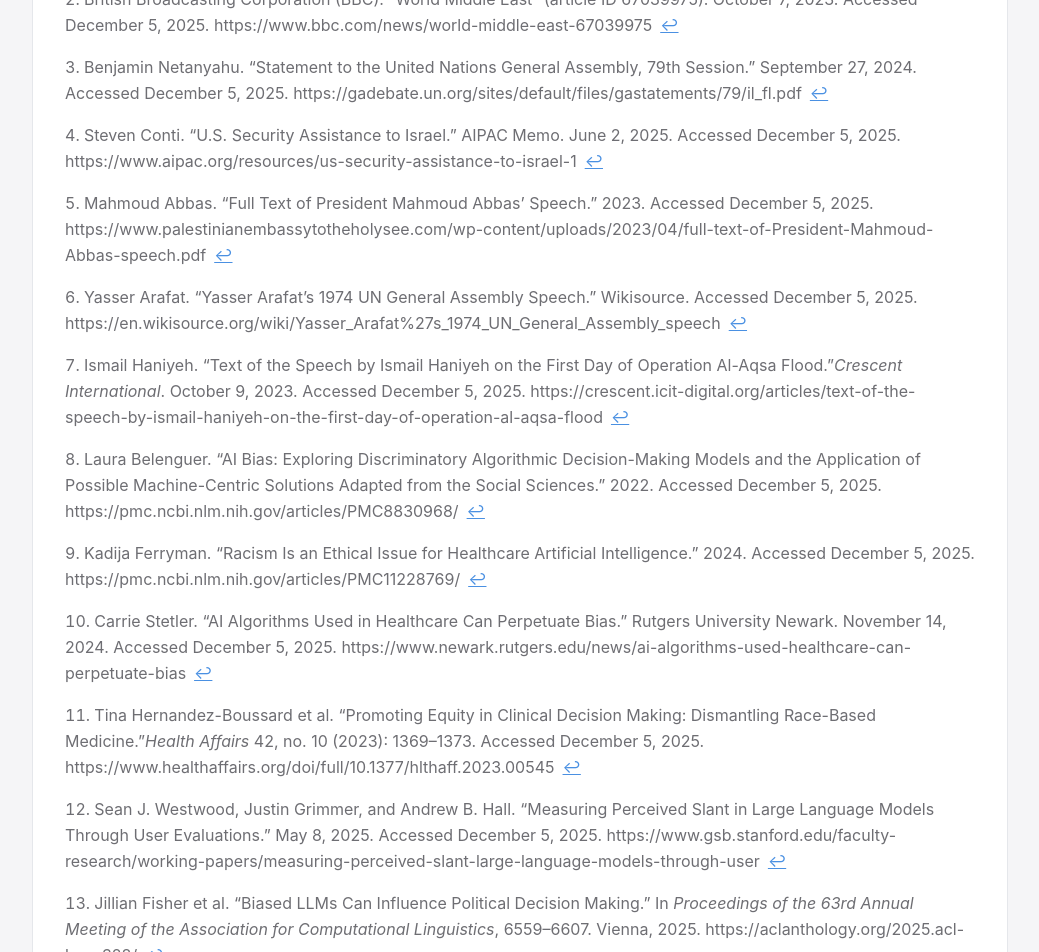
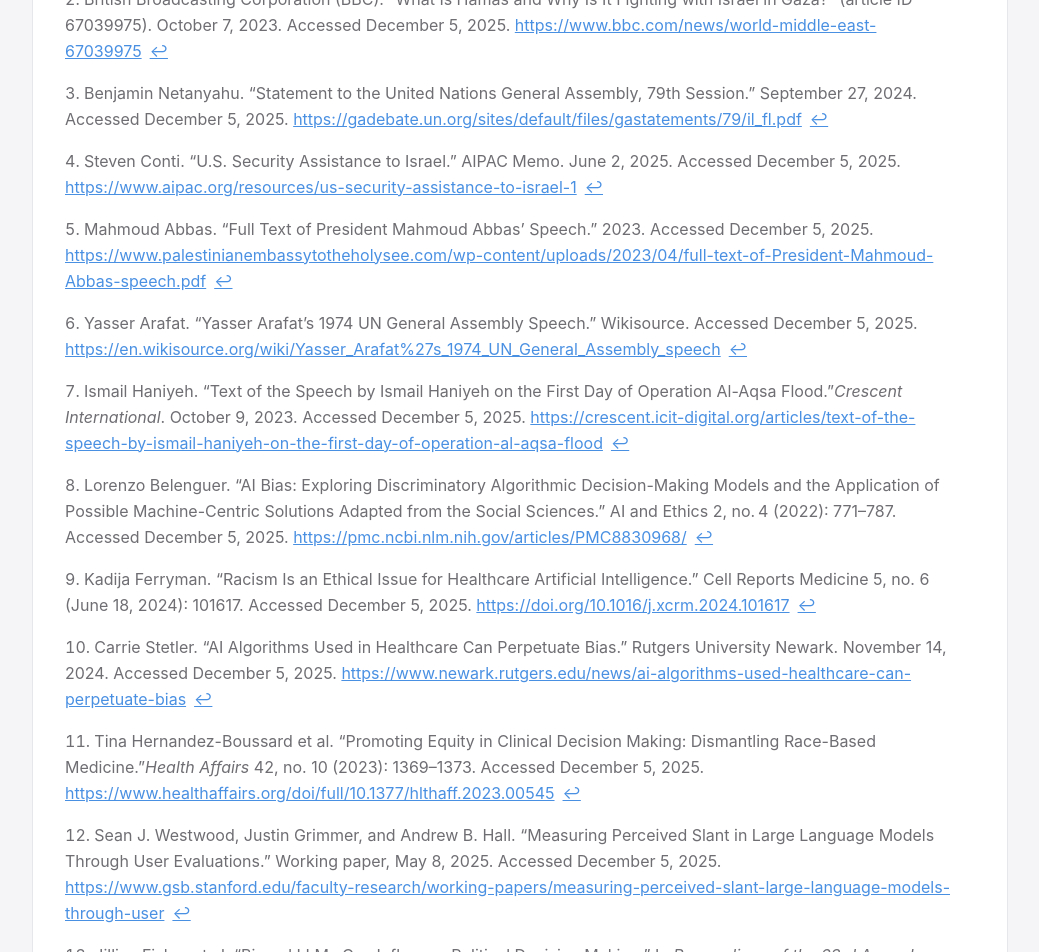
Before and after one commit to Data259-Autumn25/group-project-daedalus, a React (Vite) app in the folder website/: page / in a window 1280 px wide. Shown: the part 10960-11912 px from the top of the page, without its empty margins (120-1159 px from the left). Built offline with nearby package versions, Linux system fonts and the light colour scheme; no server answers.

Commit message:
end note fixes

```diff
--- a/website/src/components/FindingsPage.jsx
+++ b/website/src/components/FindingsPage.jsx
@@ -807,126 +807,206 @@
           <h2 className="text-3xl font-serif text-[#1d1d1f] mb-6">Endnotes</h2>
           <div className="bg-white rounded-2xl border border-gray-200 p-8">
             <ol className="list-decimal list-inside space-y-4 text-[#6e6e73] text-sm md:text-base leading-relaxed">
+
               <li id="note-1">
                 Alon Bernstein and Melanie Lidman. “Israel Marks 2 Years Since Oct. 7 Attack as War Persists in Gaza.”
-                <span className="italic">Associated Press</span>, October 7, 2025. Accessed December 5, 2025.
+                <span className="italic">Associated Press</span>, October 7, 2025. Accessed December 5, 2025.{' '}
+                <a href="https://apnews.com/article/israel-palestinians-hamas-war-news-hostages-2-years-10-07-2025-6f19cb2eee5e05091c74f0e6f1bc356a"
+                  className="text-[#4A90E2] underline break-words"
+                  target="_blank" rel="noopener noreferrer">
                   https://apnews.com/article/israel-palestinians-hamas-war-news-hostages-2-years-10-07-2025-6f19cb2eee5e05091c74f0e6f1bc356a
+                </a>
                 <a href="#note-ref-1" className="text-[#4A90E2] underline ml-2">↩</a>
               </li>
 
               <li id="note-2">
-                British Broadcasting Corporation (BBC). “World Middle East” (article ID 67039975). October 7, 2023.
-                Accessed December 5, 2025. https://www.bbc.com/news/world-middle-east-67039975
+                British Broadcasting Corporation (BBC). “What Is Hamas and Why Is It Fighting with Israel in Gaza?” (article ID 67039975). October 7, 2023.
+                Accessed December 5, 2025.{' '}
+                <a href="https://www.bbc.com/news/world-middle-east-67039975"
+                  className="text-[#4A90E2] underline break-words"
+                  target="_blank" rel="noopener noreferrer">
+                  https://www.bbc.com/news/world-middle-east-67039975
+                </a>
                 <a href="#note-ref-2" className="text-[#4A90E2] underline ml-2">↩</a>
               </li>
 
               <li id="note-3">
                 Benjamin Netanyahu. “Statement to the United Nations General Assembly, 79th Session.” September 27, 2024.
-                Accessed December 5, 2025. https://gadebate.un.org/sites/default/files/gastatements/79/il_fl.pdf
+                Accessed December 5, 2025.{' '}
+                <a href="https://gadebate.un.org/sites/default/files/gastatements/79/il_fl.pdf"
+                  className="text-[#4A90E2] underline break-words"
+                  target="_blank" rel="noopener noreferrer">
+                  https://gadebate.un.org/sites/default/files/gastatements/79/il_fl.pdf
+                </a>
                 <a href="#note-ref-3" className="text-[#4A90E2] underline ml-2">↩</a>
               </li>
 
               <li id="note-4">
                 Steven Conti. “U.S. Security Assistance to Israel.” AIPAC Memo. June 2, 2025.
-                Accessed December 5, 2025. https://www.aipac.org/resources/us-security-assistance-to-israel-1
+                Accessed December 5, 2025.{' '}
+                <a href="https://www.aipac.org/resources/us-security-assistance-to-israel-1"
+                  className="text-[#4A90E2] underline break-words"
+                  target="_blank" rel="noopener noreferrer">
+                  https://www.aipac.org/resources/us-security-assistance-to-israel-1
+                </a>
                 <a href="#note-ref-4" className="text-[#4A90E2] underline ml-2">↩</a>
               </li>
 
               <li id="note-5">
                 Mahmoud Abbas. “Full Text of President Mahmoud Abbas’ Speech.” 2023.
-                Accessed December 5, 2025.
+                Accessed December 5, 2025.{' '}
+                <a href="https://www.palestinianembassytotheholysee.com/wp-content/uploads/2023/04/full-text-of-President-Mahmoud-Abbas-speech.pdf"
+                  className="text-[#4A90E2] underline break-words"
+                  target="_blank" rel="noopener noreferrer">
                   https://www.palestinianembassytotheholysee.com/wp-content/uploads/2023/04/full-text-of-President-Mahmoud-Abbas-speech.pdf
+                </a>
                 <a href="#note-ref-5" className="text-[#4A90E2] underline ml-2">↩</a>
               </li>
 
               <li id="note-6">
                 Yasser Arafat. “Yasser Arafat’s 1974 UN General Assembly Speech.” Wikisource.
-                Accessed December 5, 2025.
+                Accessed December 5, 2025.{' '}
+                <a href="https://en.wikisource.org/wiki/Yasser_Arafat%27s_1974_UN_General_Assembly_speech"
+                  className="text-[#4A90E2] underline break-words"
+                  target="_blank" rel="noopener noreferrer">
                   https://en.wikisource.org/wiki/Yasser_Arafat%27s_1974_UN_General_Assembly_speech
+                </a>
                 <a href="#note-ref-6" className="text-[#4A90E2] underline ml-2">↩</a>
               </li>
 
               <li id="note-7">
                 Ismail Haniyeh. “Text of the Speech by Ismail Haniyeh on the First Day of Operation Al-Aqsa Flood.”
                 <span className="italic">Crescent International</span>. October 9, 2023.
-                Accessed December 5, 2025.
+                Accessed December 5, 2025.{' '}
+                <a href="https://crescent.icit-digital.org/articles/text-of-the-speech-by-ismail-haniyeh-on-the-first-day-of-operation-al-aqsa-flood"
+                  className="text-[#4A90E2] underline break-words"
+                  target="_blank" rel="noopener noreferrer">
                   https://crescent.icit-digital.org/articles/text-of-the-speech-by-ismail-haniyeh-on-the-first-day-of-operation-al-aqsa-flood
+                </a>
                 <a href="#note-ref-7" className="text-[#4A90E2] underline ml-2">↩</a>
               </li>
 
               <li id="note-8">
-                Laura Belenguer. “AI Bias: Exploring Discriminatory Algorithmic Decision-Making Models and the Application of Possible Machine-Centric Solutions Adapted from the Social Sciences.” 2022.
-                Accessed December 5, 2025. https://pmc.ncbi.nlm.nih.gov/articles/PMC8830968/
+                Lorenzo Belenguer. “AI Bias: Exploring Discriminatory Algorithmic Decision-Making Models and the Application of Possible Machine-Centric Solutions Adapted from the Social Sciences.”
+                AI and Ethics 2, no. 4 (2022): 771–787.{' '}
+                Accessed December 5, 2025.{' '}
+                <a href="https://pmc.ncbi.nlm.nih.gov/articles/PMC8830968/"
+                  className="text-[#4A90E2] underline break-words"
+                  target="_blank" rel="noopener noreferrer">
+                  https://pmc.ncbi.nlm.nih.gov/articles/PMC8830968/
+                </a>
                 <a href="#note-ref-8" className="text-[#4A90E2] underline ml-2">↩</a>
               </li>
 
               <li id="note-9">
-                Kadija Ferryman. “Racism Is an Ethical Issue for Healthcare Artificial Intelligence.” 2024.
-                Accessed December 5, 2025. https://pmc.ncbi.nlm.nih.gov/articles/PMC11228769/
+                Kadija Ferryman. “Racism Is an Ethical Issue for Healthcare Artificial Intelligence.” Cell Reports Medicine 5, no. 6 (June 18, 2024): 101617.
+                Accessed December 5, 2025.{' '}
+                <a href="https://doi.org/10.1016/j.xcrm.2024.101617"
+                  className="text-[#4A90E2] underline break-words"
+                  target="_blank" rel="noopener noreferrer">
+                  https://doi.org/10.1016/j.xcrm.2024.101617
+                </a>
                 <a href="#note-ref-9" className="text-[#4A90E2] underline ml-2">↩</a>
               </li>
 
               <li id="note-10">
                 Carrie Stetler. “AI Algorithms Used in Healthcare Can Perpetuate Bias.” Rutgers University Newark.
-                November 14, 2024. Accessed December 5, 2025.
+                November 14, 2024. Accessed December 5, 2025.{' '}
+                <a href="https://www.newark.rutgers.edu/news/ai-algorithms-used-healthcare-can-perpetuate-bias"
+                  className="text-[#4A90E2] underline break-words"
+                  target="_blank" rel="noopener noreferrer">
                   https://www.newark.rutgers.edu/news/ai-algorithms-used-healthcare-can-perpetuate-bias
+                </a>
                 <a href="#note-ref-10" className="text-[#4A90E2] underline ml-2">↩</a>
               </li>
 
               <li id="note-11">
                 Tina Hernandez-Boussard et al. “Promoting Equity in Clinical Decision Making: Dismantling Race-Based Medicine.”
                 <span className="italic">Health Affairs</span> 42, no. 10 (2023): 1369–1373.
-                Accessed December 5, 2025.
+                Accessed December 5, 2025.{' '}
+                <a href="https://www.healthaffairs.org/doi/full/10.1377/hlthaff.2023.00545"
+                  className="text-[#4A90E2] underline break-words"
+                  target="_blank" rel="noopener noreferrer">
                   https://www.healthaffairs.org/doi/full/10.1377/hlthaff.2023.00545
+                </a>
                 <a href="#note-ref-11" className="text-[#4A90E2] underline ml-2">↩</a>
               </li>
 
               <li id="note-12">
-                Sean J. Westwood, Justin Grimmer, and Andrew B. Hall. “Measuring Perceived Slant in Large Language Models Through User Evaluations.” May 8, 2025.
-                Accessed December 5, 2025.
+                Sean J. Westwood, Justin Grimmer, and Andrew B. Hall. “Measuring Perceived Slant in Large Language Models Through User Evaluations.” Working paper, May 8, 2025.
+                Accessed December 5, 2025.{' '}
+                <a href="https://www.gsb.stanford.edu/faculty-research/working-papers/measuring-perceived-slant-large-language-models-through-user"
+                  className="text-[#4A90E2] underline break-words"
+                  target="_blank" rel="noopener noreferrer">
                   https://www.gsb.stanford.edu/faculty-research/working-papers/measuring-perceived-slant-large-language-models-through-user
+                </a>
                 <a href="#note-ref-12" className="text-[#4A90E2] underline ml-2">↩</a>
               </li>
 
               <li id="note-13">
                 Jillian Fisher et al. “Biased LLMs Can Influence Political Decision Making.”
                 In <span className="italic">Proceedings of the 63rd Annual Meeting of the Association for Computational Linguistics</span>, 6559–6607.
-                Vienna, 2025. https://aclanthology.org/2025.acl-long.328/
+                Vienna, 2025.{' '}
+                <a href="https://aclanthology.org/2025.acl-long.328/"
+                  className="text-[#4A90E2] underline break-words"
+                  target="_blank" rel="noopener noreferrer">
+                  https://aclanthology.org/2025.acl-long.328/
+                </a>
                 <a href="#note-ref-13" className="text-[#4A90E2] underline ml-2">↩</a>
               </li>
 
               <li id="note-14">
-                “Measuring Political Bias in LLMs.” PMC8967082. Accessed December 5, 2025.
+                “Measuring Political Bias in LLMs.” PMC8967082. Accessed December 5, 2025.{' '}
+                <a href="https://pmc.ncbi.nlm.nih.gov/articles/PMC8967082/"
+                  className="text-[#4A90E2] underline break-words"
+                  target="_blank" rel="noopener noreferrer">
                   https://pmc.ncbi.nlm.nih.gov/articles/PMC8967082/
+                </a>
                 <a href="#note-ref-14" className="text-[#4A90E2] underline ml-2">↩</a>
               </li>
 
               <li id="note-15">
                 OpenAI. “Defining and Evaluating Political Bias in LLMs.” October 9, 2025.
-                Accessed December 5, 2025.
+                Accessed December 5, 2025.{' '}
+                <a href="https://openai.com/index/defining-and-evaluating-political-bias-in-llms/"
+                  className="text-[#4A90E2] underline break-words"
+                  target="_blank" rel="noopener noreferrer">
                   https://openai.com/index/defining-and-evaluating-political-bias-in-llms/
+                </a>
                 <a href="#note-ref-15" className="text-[#4A90E2] underline ml-2">↩</a>
               </li>
 
               <li id="note-16">
                 Alexandra Souly et al. “Poisoning Attacks on LLMs Require a Near Constant Number of Poison Samples.”
-                arXiv preprint arXiv:2510.07192, submitted October 8, 2025.
+                arXiv preprint arXiv:2510.07192, submitted October 8, 2025.{' '}
+                <a href="https://doi.org/10.48550/arXiv.2510.07192"
+                  className="text-[#4A90E2] underline break-words"
+                  target="_blank" rel="noopener noreferrer">
                   https://doi.org/10.48550/arXiv.2510.07192
+                </a>
                 <a href="#note-ref-16" className="text-[#4A90E2] underline ml-2">↩</a>
               </li>
 
               <li id="note-17">
                 Komal Kumar et al. “LLM Post Training: A Deep Dive into Reasoning Large Language Models.”
-                arXiv preprint arXiv:2502.21321, last revised March 24, 2025.
+                arXiv preprint arXiv:2502.21321, last revised March 24, 2025.{' '}
+                <a href="https://doi.org/10.48550/arXiv.2502.21321"
+                  className="text-[#4A90E2] underline break-words"
+                  target="_blank" rel="noopener noreferrer">
                   https://doi.org/10.48550/arXiv.2502.21321
+                </a>
                 <a href="#note-ref-17" className="text-[#4A90E2] underline ml-2">↩</a>
               </li>
 
               <li id="note-18">
                 Robert M. Entman. “Framing: Toward Clarification of a Fractured Paradigm.”
                 <span className="italic">Journal of Communication</span> 43, no. 4 (1993).
-                Accessed December 5, 2025.
+                Accessed December 5, 2025.{' '}
+                <a href="https://fbaum.unc.edu/teaching/articles/J-Communication-1993-Entman.pdf"
+                  className="text-[#4A90E2] underline break-words"
+                  target="_blank" rel="noopener noreferrer">
                   https://fbaum.unc.edu/teaching/articles/J-Communication-1993-Entman.pdf
+                </a>
                 <a href="#note-ref-18" className="text-[#4A90E2] underline ml-2">↩</a>
               </li>
             </ol>
```
Lines whose indentation alone changed are shown as unchanged.
